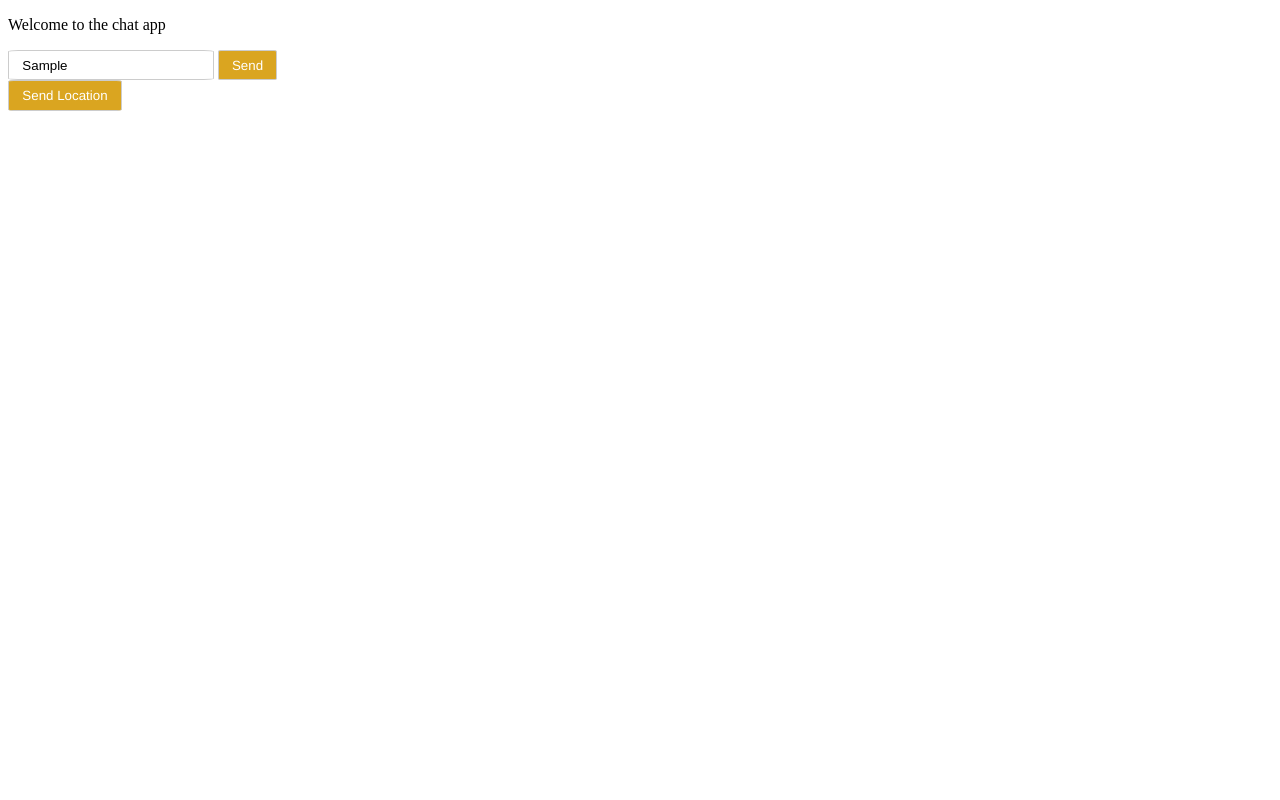
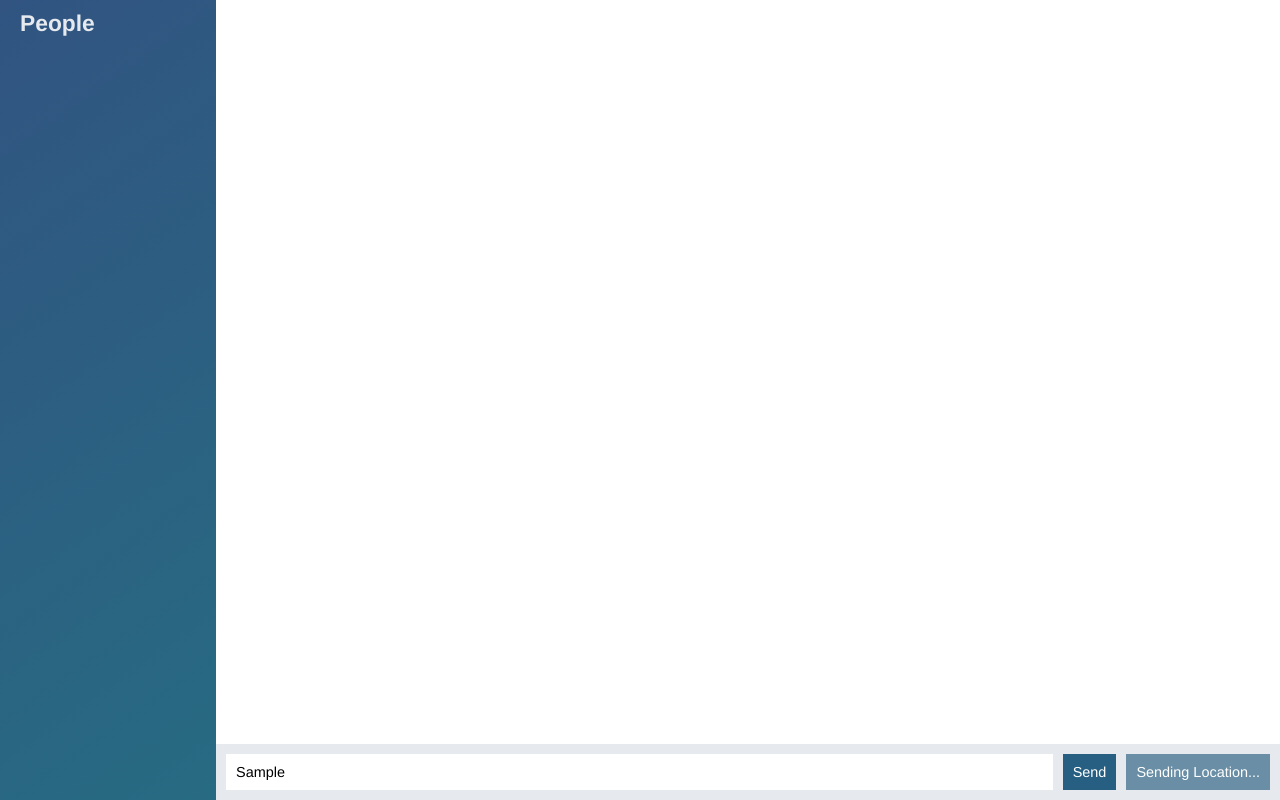
Before and after one commit to Giampierospec/node-course-2-chat-app, a website: page public/index.html in a window 1280 px wide. Both pictures are taken after typing "Sample" into the empty fields and a click on the button "Send Location". Drawn offline with nearby package versions, Linux system fonts and the light colour scheme; no server answers.

Commit message:
Added css to chat app

```diff
--- a/public/css/main.css
+++ b/public/css/main.css
@@ -1,24 +1,195 @@
-.btn {
-    padding: 0.5em 1em;
-    background-color:#FFF;
-    border-radius: 5%;
-    color: #000;
-    border: 1px solid transparent;
-    display: inline-block;
-    font-family: 'Franklin Gothic Medium', 'Arial Narrow', Arial, sans-serif
+* {
+  box-sizing: border-box;
+  margin: 0;
+  padding: 0;
+  font-family: "HelveticaNeue-Light", "Helvetica Neue Light", "Helvetica Neue", Helvetica, Arial, "Lucida Grande", sans-serif;
+  font-weight: 300;
+  font-size: .95rem;
 }
 
-.btn-chat{
-    color:#FFF;
-    background-color:goldenrod;
-    border-color:#CCC;
+ul, li {
+  list-style-position: inside;
 }
-.btn-chat:hover{
-    background-color:yellowgreen;
-    cursor:pointer;
+
+h3 {
+  font-weight: 600;
+  text-align: center;
+  font-size: 1.5rem;
 }
-.input-chat{
-    border-radius:5%;
-    border: 1px solid #CCC;
-    padding: 0.5em 1em;
+
+button {
+  border: none;
+  background: #265f82;
+  color: white;
+  cursor: pointer;
+  padding: 10px;
+  transition: background .3s ease;
 }
+
+button:hover {
+  border: none;
+  background: #1F4C69;
+  color: white;
+  padding: 10px;
+}
+
+button:disabled {
+  cursor: default;
+  background: #698ea5;
+}
+
+.centered-form {
+  display: flex;
+  align-items: center;
+  height: 100vh;
+  width: 100vw;
+  justify-content: center;
+  background: -moz-linear-gradient(125deg, rgba(39,107,130,1) 0%, rgba(49,84,129,1) 100%); /* ff3.6+ */
+  background: -webkit-gradient(linear, left top, right bottom, color-stop(0%, rgba(49,84,129,1)), color-stop(100%, rgba(39,107,130,1))); /* safari4+,chrome */
+  background: -webkit-linear-gradient(125deg, rgba(39,107,130,1) 0%, rgba(49,84,129,1) 100%); /* safari5.1+,chrome10+ */
+  background: -o-linear-gradient(125deg, rgba(39,107,130,1) 0%, rgba(49,84,129,1) 100%); /* opera 11.10+ */
+  background: -ms-linear-gradient(125deg, rgba(39,107,130,1) 0%, rgba(49,84,129,1) 100%); /* ie10+ */
+  background: linear-gradient(325deg, rgba(39,107,130,1) 0%, rgba(49,84,129,1) 100%); /* w3c */
+}
+
+.centered-form__form {
+  background: rgba(250, 250, 250, 0.9);
+  border: 1px solid #e1e1e1;
+  border-radius: 5px;
+  padding: 0px 20px;
+  margin: 20px;
+  width: 230px;
+}
+
+.form-field {
+  margin: 20px 0;
+}
+
+.form-field > * {
+  width: 100%;
+}
+
+.form-field label {
+  display: block;
+  margin-bottom: 7px;
+}
+
+.form-field input, .form-field select {
+  border: 1px solid #e1e1e1;
+  padding: 10px;
+}
+
+.chat {
+  display: flex;
+}
+
+.chat__sidebar {
+  overflow-y: scroll;
+  width: 260px;
+  height: 100vh;
+  background: -moz-linear-gradient(125deg, rgba(39,107,130,1) 0%, rgba(49,84,129,1) 100%); /* ff3.6+ */
+  background: -webkit-gradient(linear, left top, right bottom, color-stop(0%, rgba(49,84,129,1)), color-stop(100%, rgba(39,107,130,1))); /* safari4+,chrome */
+  background: -webkit-linear-gradient(125deg, rgba(39,107,130,1) 0%, rgba(49,84,129,1) 100%); /* safari5.1+,chrome10+ */
+  background: -o-linear-gradient(125deg, rgba(39,107,130,1) 0%, rgba(49,84,129,1) 100%); /* opera 11.10+ */
+  background: -ms-linear-gradient(125deg, rgba(39,107,130,1) 0%, rgba(49,84,129,1) 100%); /* ie10+ */
+  background: linear-gradient(325deg, rgba(39,107,130,1) 0%, rgba(49,84,129,1) 100%); /* w3c */
+}
+
+.chat__sidebar h3 {
+  color: #e6eaee;
+  margin: 10px 20px;
+  text-align: left;
+}
+
+.chat__sidebar ul {
+  list-style-type: none;
+}
+
+.chat__sidebar li {
+  background: #e6eaee;
+  border: 1px solid #e1e1e1;
+  border-radius: 5px;
+  padding: 10px;
+  margin: 10px;
+}
+
+.chat__main {
+  display: flex;
+  flex-direction: column;
+  height: 100vh;
+  width: 100%;
+}
+
+.chat__messages {
+  flex-grow: 1;
+  overflow-y: scroll;
+  -webkit-overflow-scrolling: touch;
+}
+
+.chat__footer {
+  background: #e6eaee;
+  display: flex;
+  padding: 10px;
+  /*height: 60px;*/
+  flex-shrink: 0;
+}
+
+.chat__footer form {
+  flex-grow: 1;
+  display: flex;
+}
+
+.chat__footer form * {
+  margin-right: 10px;
+}
+
+.chat__footer input {
+  border: none;
+  padding: 10px;
+  flex-grow: 1;
+}
+
+.chat__messages {
+  list-style-type: none;
+  padding: 10px;
+}
+
+.message {
+  padding: 10px;
+}
+
+.message__title {
+  display: flex;
+  margin-bottom: 5px;
+}
+
+.message__title h4 {
+  font-weight: 600;
+  margin-right: 10px;
+}
+
+.message__title span {
+  color: #999;
+}
+
+@media (max-width: 600px) {
+  * {
+    font-size: 1rem;
+  }
+
+  .chat__sidebar {
+    display: none;
+  }
+
+  .chat__footer {
+    flex-direction: column;
+  }
+
+  .chat__footer form {
+    margin-bottom: 10px;
+  }
+
+  .chat__footer button {
+    margin-right: 0px;
+  }
+}
--- a/public/index.html
+++ b/public/index.html
@@ -7,14 +7,24 @@
     <link rel="stylesheet" href="/css/main.css">
     <title>Chat App</title>
 </head>
-<body>
-  <p>Welcome to the chat app</p>
-  <ol id="messages"></ol>
-  <form id="message-form">
-   <input type="text" class="input-chat" name="message"placeholder="Message"/>
-    <button class="btn btn-chat">Send</button>
-  </form>
-      <button class="btn btn-chat" id="sendLocation">Send Location</button>
+<body class="chat">
+    <div class="chat__sidebar">
+      <h3>People</h3>
+      <div id="users">
+
+      </div>
+    </div>
+    <div class="chat__main">
+      <ol id="messages" class="chat__messages"></ol>
+      <div class="chat__footer">
+      <form id="message-form">
+        <input type="text" class="input-chat" name="message" autofocus autocomplete="off" placeholder="Message" />
+        <button>Send</button>
+      </form>
+      <button id="sendLocation">Send Location</button>
+        </div>
+    </div>
+
   <script src="/socket.io/socket.io.js"></script>
     <script src="/lib/jquery/dist/jquery.min.js"></script>
   <script src="/js/index.js"></script>
--- a/public/js/index.js
+++ b/public/js/index.js
@@ -4,13 +4,16 @@ locationButton.click(function(e){
     if(!navigator.geolocation){
         return alert('Geolocation not supported by your browser');
     }
+    locationButton.attr('disabled', 'true').text('Sending Location...');
     navigator.geolocation.getCurrentPosition(function(position){
         socket.emit('createLocationMessage',{
             latitude: position.coords.latitude,
             longitude: position.coords.longitude
         });
+        locationButton.removeAttr("disabled").text('Send Location');
     },function(){
      alert('Unable to fetch Location');
+        locationButton.removeAttr("disabled").text('Send Location');
     })
 });
 (function(){
@@ -47,7 +50,7 @@ locationButton.click(function(e){
                 from:'User',
                 text: $("[name='message']").val()
             },function(){
-
+                $("[name='message']").val("");
             });
             return false;
     });
```
